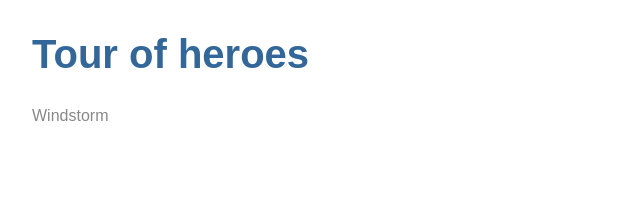
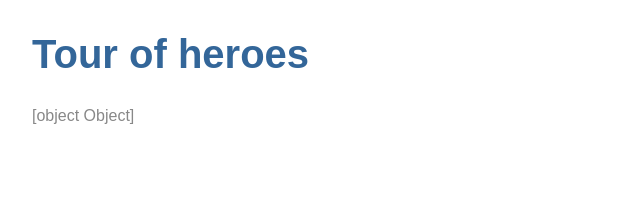
Before and after one commit to BILLthebuilder/angular-tour-of-heroes, an Angular app: page / in a window 1280 px wide. Shown: the top 197 px of the page, without its empty margins (0-640 px from the left). Built offline with nearby package versions, Linux system fonts and the light colour scheme.

Commit message:
update heroescomponent class

```diff
--- a/src/app/heroes/heroes.component.ts
+++ b/src/app/heroes/heroes.component.ts
@@ -1,4 +1,5 @@
 import { Component, OnInit } from '@angular/core';
+import {Hero} from 'src/app/hero';
 
 @Component({
   selector: 'app-heroes',
@@ -6,7 +7,10 @@ import { Component, OnInit } from '@angular/core';
   styleUrls: ['./heroes.component.css']
 })
 export class HeroesComponent implements OnInit {
-  hero = 'Windstorm';
+  hero: Hero = {
+    id : 1,
+    name: 'Windstorm'
+  }
 
   constructor() { }
 
```
